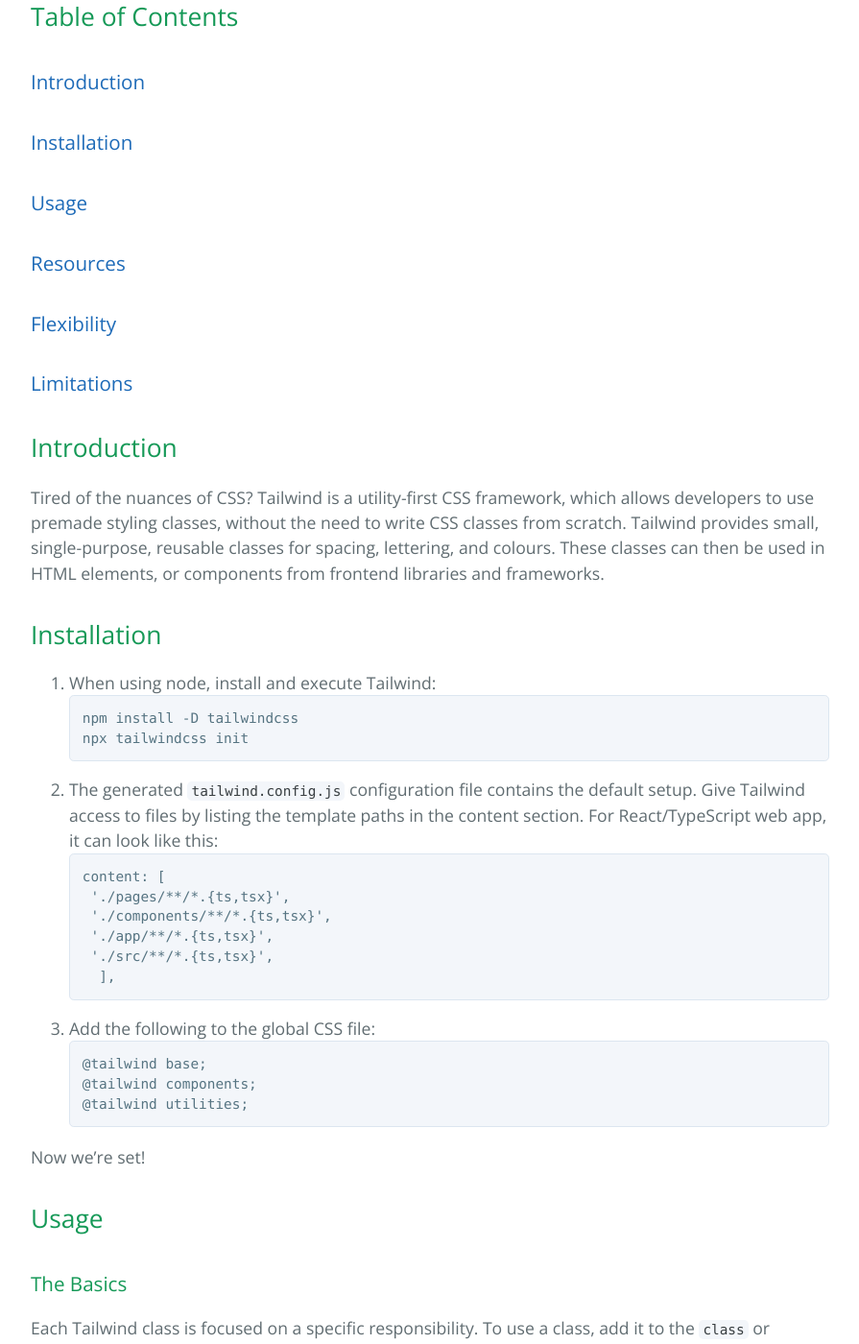
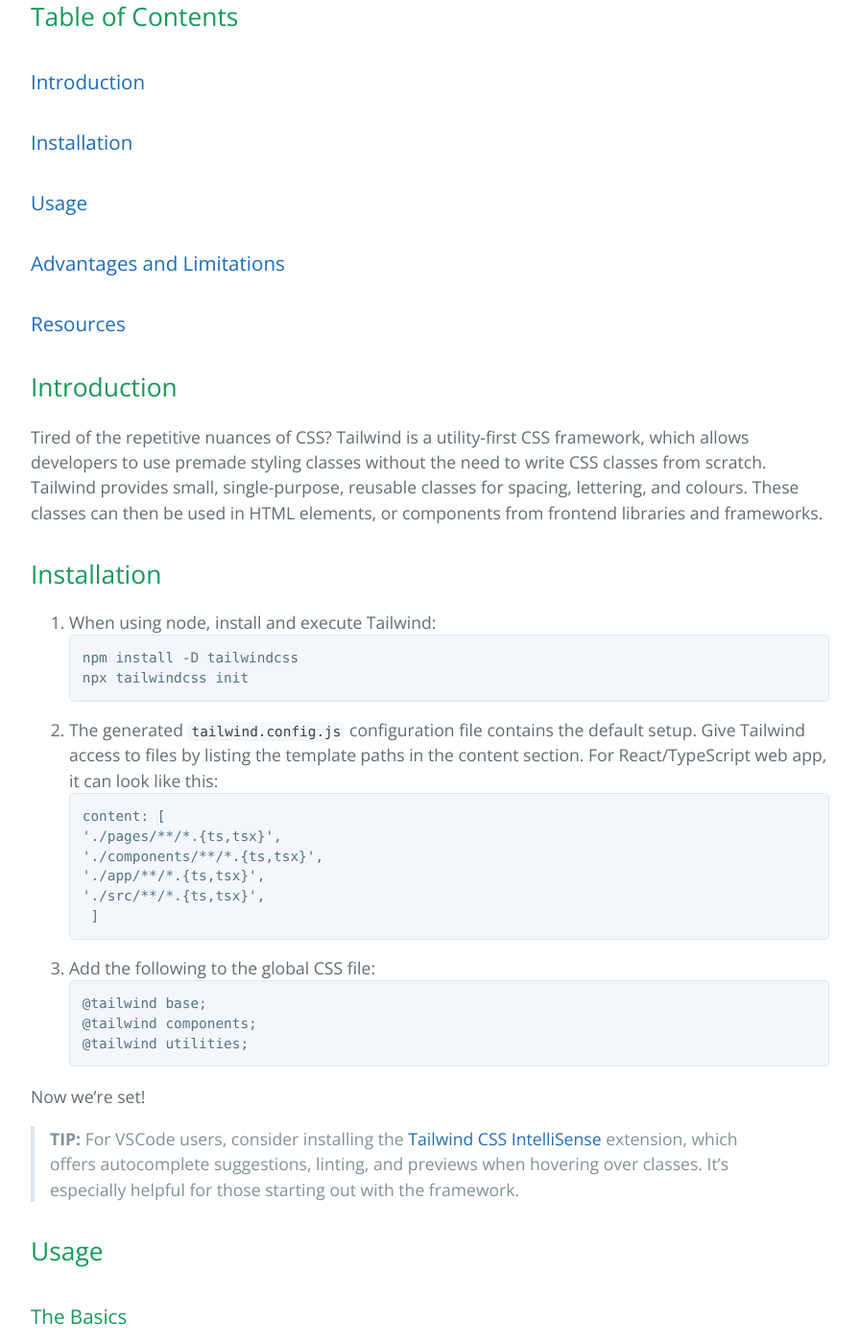
Before and after one commit to learning-software-engineering/learning-software-engineering.github.io, a Jekyll site: the page built from Topics/Tech_Stacks/Tailwind.md, in a window 1280 px wide and 1400 px high, scrolled down 424 px. Shown: the whole window at 96% size, without its empty margins (192-1087 px from the left). Built offline with Jekyll 4.4.1, drawn with Linux system fonts in a browser that asks for light colours; our own code applies the rules of GitHub Pages for plain Markdown files; some of the changed text lies outside the part shown.

Commit message:
Tailwind Intro: address PR comments

````diff
--- a/Topics/Tech_Stacks/Tailwind.md
+++ b/Topics/Tech_Stacks/Tailwind.md
@@ -4,12 +4,13 @@
 ### [Introduction](#introduction)
 ### [Installation](#installation)
 ### [Usage](#usage)
+### [Advantages and Limitations](#advantages-and-limitations)
 ### [Resources](#resources)
-### [Flexibility](#flexibility)
-### [Limitations](#limitations)
+
 
 ## Introduction
-Tired of the nuances of CSS? Tailwind is a utility-first CSS framework, which allows developers to use premade styling classes, without the need to write CSS classes from scratch. Tailwind provides small, single-purpose, reusable classes for spacing, lettering, and colours. These classes can then be used in HTML elements, or components from frontend libraries and frameworks.
+Tired of the repetitive nuances of CSS? Tailwind is a utility-first CSS framework, which allows developers to use premade styling classes without the need to write CSS classes from scratch. Tailwind provides small, single-purpose, reusable classes for spacing, lettering, and colours. These classes can then be used in HTML elements, or components from frontend libraries and frameworks.
+
 
 ## Installation
 1. When using node, install and execute Tailwind:
@@ -21,11 +22,11 @@
 2. The generated `tailwind.config.js` configuration file contains the default setup. Give Tailwind access to files by listing the template paths in the content section. For React/TypeScript web app, it can look like this:
 ```js
 content: [
-    './pages/**/*.{ts,tsx}',
-    './components/**/*.{ts,tsx}',
-    './app/**/*.{ts,tsx}',
-    './src/**/*.{ts,tsx}',
-  ],
+   './pages/**/*.{ts,tsx}',
+   './components/**/*.{ts,tsx}',
+   './app/**/*.{ts,tsx}',
+   './src/**/*.{ts,tsx}',
+ ]
 ```
 
 3. Add the following to the global CSS file:
@@ -37,15 +38,18 @@
 
 Now we're set!
 
+> **TIP:**  For VSCode users, consider installing the [Tailwind CSS IntelliSense](https://marketplace.visualstudio.com/items?itemName=bradlc.vscode-tailwindcss) extension, which offers autocomplete suggestions, linting, and previews when hovering over classes. It's especially helpful for those starting out with the framework.
+
+
 ## Usage
-
 ### The Basics
 Each Tailwind class is focused on a specific responsibility. To use a class, add it to the `class` or `className` (when using React) attribute of the element/component. For example, use the following Tailwind classes to create a div that
-- occupies the full width of the screen
-- allow scrolling within
-- has a sky blue background
-- has large text
+- occupies the full width of the screen: `w-screen`
+- allows scrolling within: `overflow-scroll`
+- contains a sky blue background: `bg-sky-400`
+- has large text: `text-lg`
 
+Putting it all together:
 ```jsx
 <div className="w-screen overflow-scroll bg-sky-400 text-lg">
     {/* Some content */}
@@ -54,6 +58,30 @@
 
 Start [here](https://tailwindcss.com/docs/aspect-ratio) to learn about all Tailwind classes.
 
+When needed, add custom styles by modifying the `theme` section of `tailwind.config.js`. Here, we configure the `sm` breakpoint from 480px to 500px.
+```js
+module.exports = {
+  theme: {
+    screens: {
+    //   sm: '480px',
+      sm: '500px',
+      md: '768px',
+      lg: '976px',
+      xl: '1440px',
+    }
+  }
+}
+```
+
+To add custom styles inline, use square bracket `[]` notation. For example, if we want exactly 9px of padding, we can use:
+```jsx
+<div className="p-[9px]">
+   {/* Some content */}
+</div>
+```
+
+Refer to [Custom Styles](https://tailwindcss.com/docs/adding-custom-styles) for more information.
+
 ### Responsive Design
 Tailwind is powerful for creating a suitable experience across different devices.
 
@@ -61,11 +89,11 @@
 To set a style for specific screen sizes, Tailwind offers breakpoints. These apply a style only if the screen width exceeds the breakpoint's minimum width. Breakpoints are an alternative to the traditional CSS `@media` queries.
 
 Breakpoints:
-- 'sm' - 640px
-- 'md' - 768px
-- 'lg' - 1024px
-- 'xl' - 1280px
-- '2xl' - 1536px
+- `sm` - 640px
+- `md` - 768px
+- `lg` - 1024px
+- `xl` - 1280px
+- `2xl` - 1536px
 
 To denote a breakpoint, add the prefix before a class name to conditionally apply: `<breakpoint-prefix>:<class-name>`
 
@@ -78,20 +106,19 @@
 
 > **NOTE:** A common mistake is to use 'sm' to target mobile devices. Mobile sizes have the smallest widths, so their styles should **not** have a breakpoint prefix.
 
+#### Flexbox
+For dynamically-sized layouts, Tailwind also provides classes for the standard [flexbox](https://tailwindcss.com/docs/flex) options,  and controls for [flex-basis](https://tailwindcss.com/docs/flex-basis), on par with CSS.
 
-## Flexibility
-When using Tailwind CSS classes, developers are not restricted to a component structure and inherited styles that don't match their project. This can be problematic when using templates from component libraries such as [Bootstrap](https://getbootstrap.com). This flexibility makes Tailwind more customizable for different types of projects.
+## Advantages and Limitations
+### Advantages
+- When using Tailwind CSS classes, developers are not restricted to a component structure and inherited styles that don't match their project. This can be problematic when using templates from component libraries such as [Bootstrap](https://getbootstrap.com). This flexibility makes Tailwind more customizable for different types of projects.
+- Since each Tailwind class has atomic reponsibilities, developers avoid issues where a component inherits unknown CSS styles.
+- Overall, Tailwind minimizes redundant CSS code and shortens CSS files.
 
-Since each Tailwind class has atomic reponsibilities, developers avoid issues where a component inherits unknown CSS styles.
-
-Overall, Tailwind minimizes redundant CSS code and shortens CSS files.
-
-## Limitations
-If accustomed to writing CSS, it can take some time to get used to using the equivalent Tailwind classes.
-
-Also, some projects may not need Tailwind. Using the framework requires additional overhead, which may not be worth it for small projects.
-
-It may take more time to complete projects, since Tailwind prioritizes styling control over pre-made components.
+### Limitations
+- If accustomed to writing CSS, it can take some time to get used to using the equivalent Tailwind classes.
+- Some projects may not need Tailwind. Using the framework requires additional overhead, which may not be worth it for small projects.
+- It may take more time to complete projects, since Tailwind prioritizes styling control over pre-made components.
 
 
 ## Resources
@@ -99,3 +126,5 @@
 - [Official Tailwind Site](https://tailwindcss.com)
 - [Extended Installation](https://tailwindcss.com/docs/installation)
 - [A Friendly Video Introduction](https://www.youtube.com/watch?v=pfaSUYaSgRo)
+- [Tailwind UI: A Component Library Styled with Tailwind CSS](https://tailwindui.com)
+- [Defining States (Hover, Focus, and more)](https://tailwindcss.com/docs/hover-focus-and-other-states)
````
Also changed, not shown: Topics/Tech_Stacks/CSS.md (+2 -0 lines).
